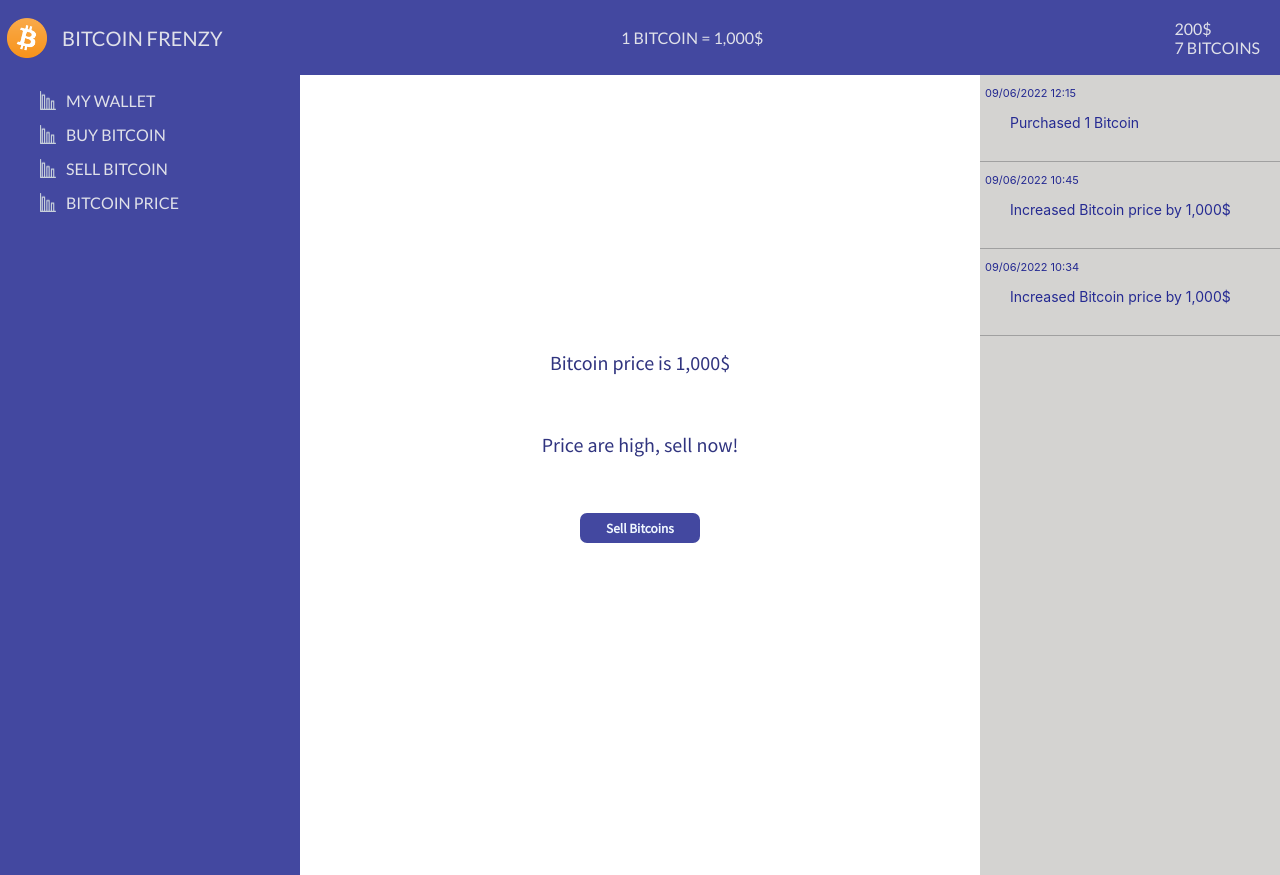
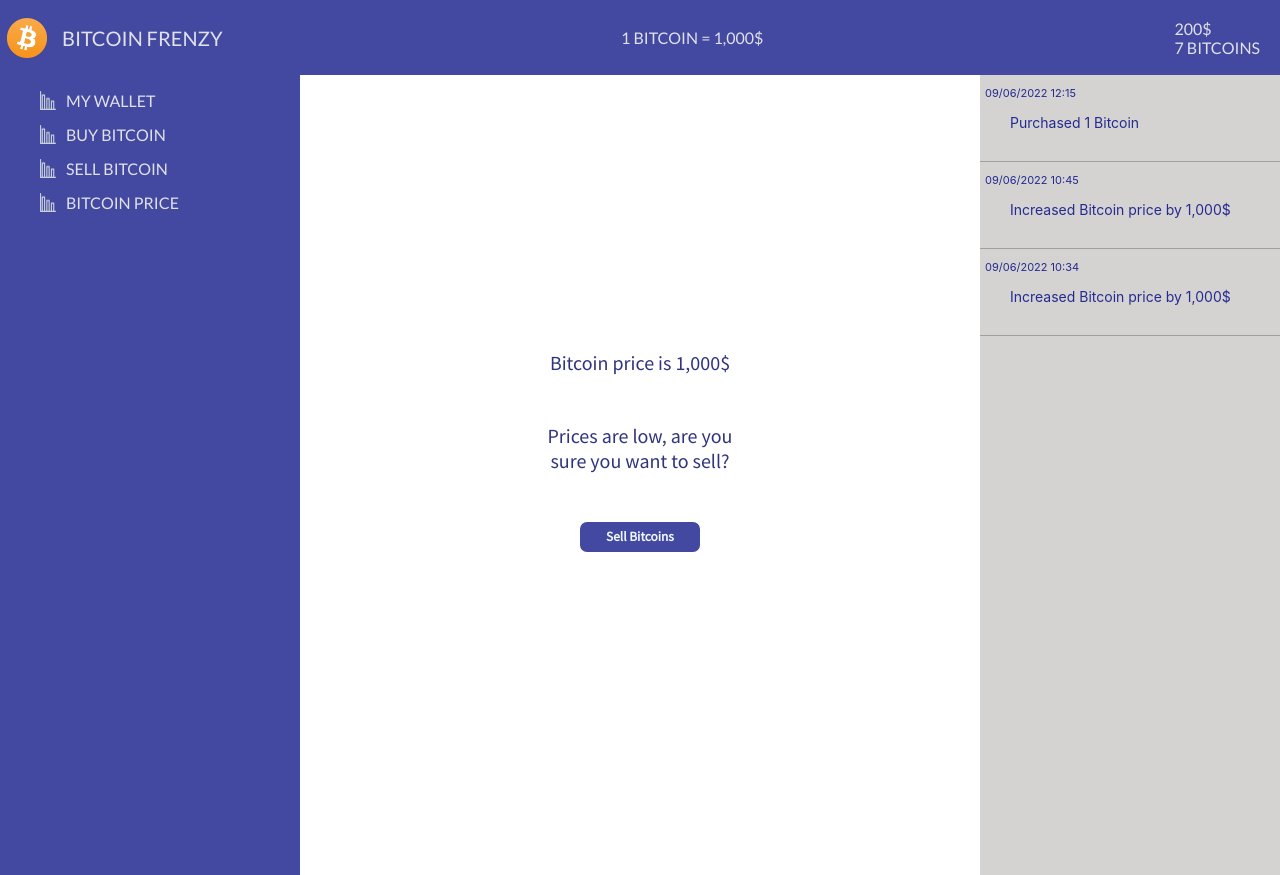
Before and after one commit to KrisSkaliukh/bitcoin_frenzy, a React (Create React App) app: page /sell in a window 1280 px wide. Built offline with nearby package versions, Linux system fonts and the light colour scheme.

Commit message:
Start working on validate in form for buy and sell bitcoins

```diff
--- a/src/components/BuyAndSellModalWindow/BuyAndSellModal.tsx
+++ b/src/components/BuyAndSellModalWindow/BuyAndSellModal.tsx
@@ -8,7 +8,7 @@ import {
   Field
 } from 'formik';
 import { Box, Typography, Modal, Button  } from '@mui/material';
-import { buyBitcoin, changeModalTypeBitcoins, sellBitcoin } from '../../redux/bitcoinSlice';
+import { buyBitcoin, changeModalTypeBitcoins, deposit, sellBitcoin, withdraw } from '../../redux/bitcoinSlice';
 
 import './buyAndSellModal.style.css';
 
@@ -17,46 +17,49 @@ const INITIAL_VALUES = { bitcoin: 1 };
 export default function BuyAnsSellModal() {
   const dispatch = useDispatch();
 
-  const { modalTypeBitcoins,  } = useSelector((state: RootState) => state.bitcoins);
+  const { modalTypeBitcoins, bitcoinPrice, userMoney  } = useSelector((state: RootState) => state.bitcoins);
 
   const closeModal = () => {
     dispatch(changeModalTypeBitcoins(''));
   };
+
+  const validate = () => {
+    let error;
+    if (userMoney < bitcoinPrice) {
+      error = 'You don`t have enough money to buy bitcoins';
+    };
+    console.log(error);
+  }
 
   return (
     <>
       <Modal
         open={modalTypeBitcoins !== ''}
         onClose={closeModal}
-        aria-labelledby="modal-modal-title"
-        aria-describedby="modal-modal-description"
       >
         <Box className='boxModal'>
-          {modalTypeBitcoins === 'buyBitcoin'
-          ? <Typography variant='h4'>Buy Bitcoins</Typography>
-          : <Typography variant='h4'>Sell Bitcoins</Typography>
-          }
+          <Typography variant='h4'> {modalTypeBitcoins === 'buyBitcoin' ? 'Buy' : 'Sell'} Bitcoins</Typography>
           <Formik
             initialValues={INITIAL_VALUES}
-            onSubmit={(values) => {
+            onSubmit= {(values) => {
               if(modalTypeBitcoins === 'buyBitcoin'){
-
                 dispatch(buyBitcoin(Number(values.bitcoin)));
+                dispatch(withdraw(bitcoinPrice*values.bitcoin));
               } else{
+                dispatch(deposit(bitcoinPrice*values.bitcoin));
                 dispatch(sellBitcoin(Number(values.bitcoin)));
               }
               dispatch(changeModalTypeBitcoins(''));
             }}
+            validate={validate}
           >
           <Form>
             <Field
               id="bitcoin"
               name="bitcoin"
-              label="bitcoin"
               type="number"
               min="1"
               max="1000"
-              placeholder="Enter bitcoin count"
               className="bitcoinField"
             />
             <Button className="submitBtn" type="submit" color="primary" variant="contained" fullWidth>
--- a/src/components/BuyBitcoin/BuyBitcoin.tsx
+++ b/src/components/BuyBitcoin/BuyBitcoin.tsx
@@ -9,21 +9,17 @@ import './buyBitcoin.style.css';
 export default function BuyBitcoin() {
   const dispatch = useDispatch();
 
-  const { bitcoinPrice, userMoney } = useSelector((state: RootState) => state.bitcoins);
+  const { bitcoinPrice } = useSelector((state: RootState) => state.bitcoins);
   const price = useMemo(() => new Intl.NumberFormat('en').format(bitcoinPrice), [bitcoinPrice]);
 
   const buyBitcoin = () => {
-    if(userMoney >= bitcoinPrice){
-      dispatch(changeModalTypeBitcoins('buyBitcoin'));
-    }else{
-      alert("You can`t buy bitcoins!!!")
-    }
+    dispatch(changeModalTypeBitcoins('buyBitcoin'));
   };
 
   return(
     <div className='buyBitcoinWrap'>
       <p className='buyBitcoinText'>Bitcoin price is {price}$ </p>
-      <p className='buyBitcoinText'>Price are low, buy more </p>
+      <p className='buyBitcoinText'> {bitcoinPrice >= 10000 ? 'Prices are high, are you sure that you want to buy?' : 'Price are low, buy more'}</p>
       <button onClick={buyBitcoin} className='BuyBtn'>Buy Bitcoins</button>
     </div>
   );
--- a/src/components/SellBitcoin/SellBitcoin.tsx
+++ b/src/components/SellBitcoin/SellBitcoin.tsx
@@ -9,7 +9,7 @@ import './sellBitcoin.style.css';
 export default function SellBitcoin() {
   const dispatch = useDispatch();
 
-  const bitcoinPrice = useSelector((state: RootState) => state.bitcoins.bitcoinPrice);
+  const { bitcoinPrice } = useSelector((state: RootState) => state.bitcoins);
   const price = new Intl.NumberFormat('en').format(bitcoinPrice);
 
   const sellBitcoins = () => {
@@ -19,7 +19,7 @@ export default function SellBitcoin() {
   return(
     <div className='sellBitcoinWrap'>
       <p className='sellBitcoinText'>Bitcoin price is {price}$ </p>
-      <p className='sellBitcoinText'>Price are high, sell now!</p>
+      <p className='sellBitcoinText'>{bitcoinPrice >= 10000 ? 'Prices are high, sell now!' : 'Prices are low, are you sure you want to sell?'}</p>
       <button onClick={sellBitcoins} className='sellBtn'>Sell Bitcoins</button>
     </div>
   );
--- a/src/components/WalletModal/WalletModal.tsx
+++ b/src/components/WalletModal/WalletModal.tsx
@@ -28,8 +28,6 @@ export default function WalletModal() {
       <Modal
         open={modalType !== ''}
         onClose={closeModal}
-        aria-labelledby="modal-modal-title"
-        aria-describedby="modal-modal-description"
       >
         <Box className='boxModal'>
           {modalType === 'deposit'
--- a/src/redux/bitcoinSlice.ts
+++ b/src/redux/bitcoinSlice.ts
@@ -38,7 +38,7 @@ export const bitcoinSlice = createSlice({
       }
     },
     buyBitcoin: (state, action: PayloadAction<number>) => {
-      state.userBitcoins += action.payload
+        state.userBitcoins += action.payload
     },
     sellBitcoin: (state, action: PayloadAction<number>) => {
       if(state.userBitcoins > 0 && state.userBitcoins >= action.payload){
```
